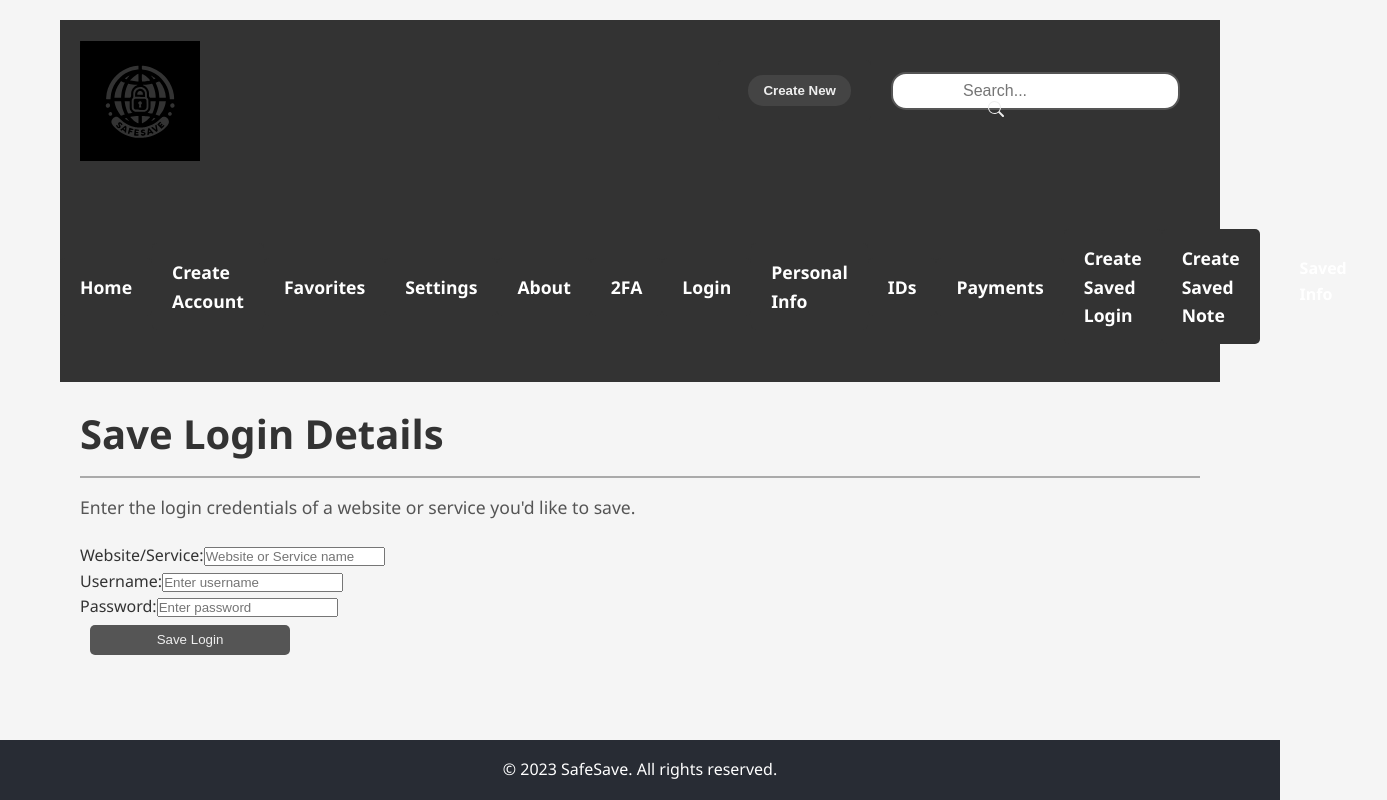
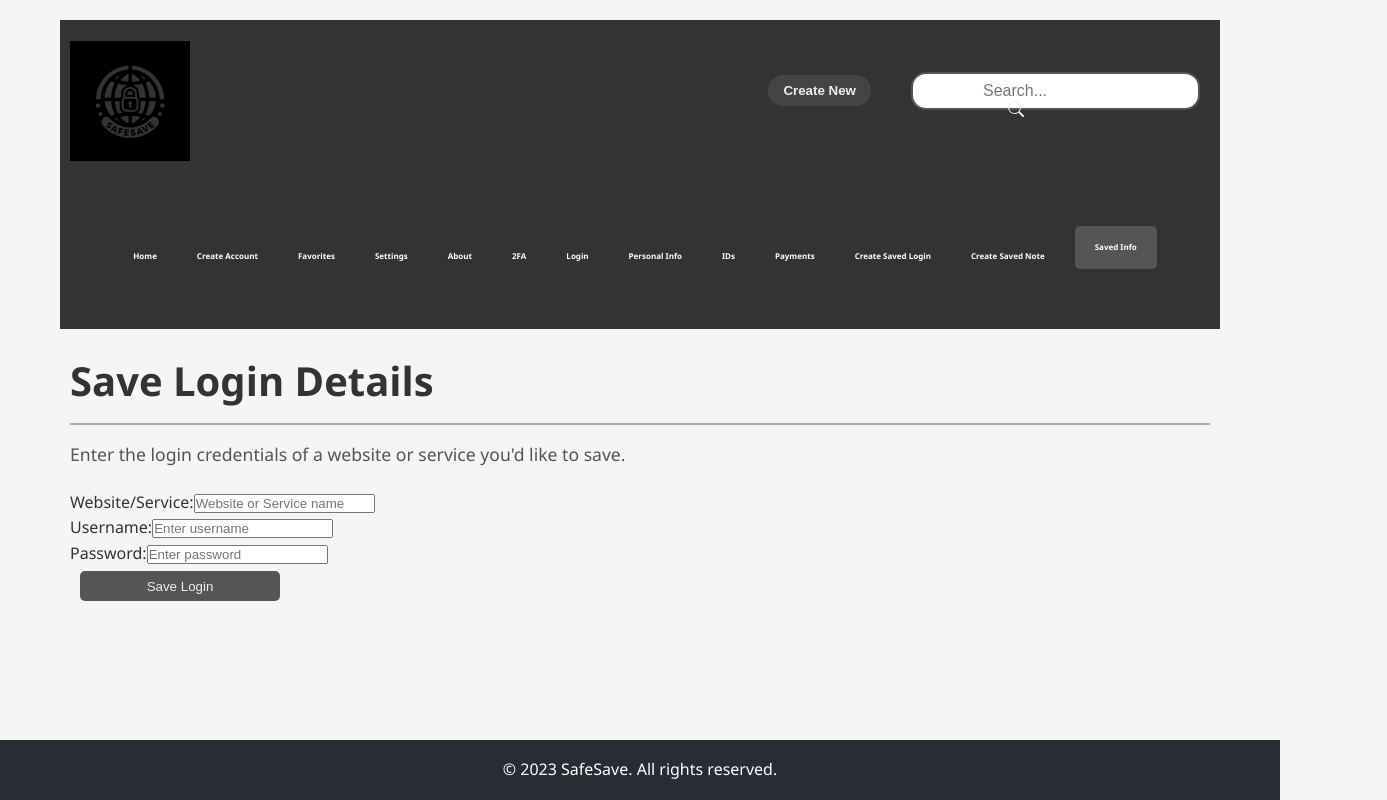
Before and after one commit to aldenmchico/SafeSave, a React (Create React App) app in the folder application-frontend/: page /createsavedlogin in a window 1280 px wide. Shown: the whole page, 1387 px wide, since content can reach past the window. Built offline with nearby package versions, Linux system fonts and the light colour scheme.

Commit message:
Altered css temporarily, adjusted logic for CreateSavedNotePage.js & CreateSavedLoginPage.js, need to test the backend connection

```diff
--- a/application-frontend/src/App.css
+++ b/application-frontend/src/App.css
@@ -14,6 +14,7 @@ nav button {
   font-weight: bold;
   transition: background-color 0.2s;
   margin-left: 10px;
+
 }
 
 nav button:hover {
@@ -79,6 +80,8 @@ nav a:hover, .dropbtn:hover {
 div {
   padding: 20px;
   padding-bottom: 40px;
+  padding-left: 10px;
+  padding-right: 10px;
 }
 
 h1 {
@@ -114,11 +117,12 @@ section {
 ul {
   margin-top: 10px;
   margin-bottom: 20px;
+  font-size: .5rem;
 }
 
 li {
-  font-size: 1.1rem;
-  margin-bottom: 10px;
+  font-size: .5rem;
+  margin-bottom: 2.5px;
   display: flex;
   align-items: center;
   justify-content: space-between;
@@ -181,13 +185,15 @@ body {
 
 nav {
   background-color: #333;
+
 }
 
 nav ul {
   list-style: none;
   padding: 0;
   display: flex;
-  justify-content: space-around;
+  justify-content: center;
+  align-items: center;
 }
 
 nav a {
@@ -229,6 +235,7 @@ main {
   nav ul {
     flex-direction: column;
     align-items: center;
+
   }
 
   .App, main {
@@ -363,6 +370,7 @@ main {
 .dropdown {
   position: relative;
   display: inline-block;
+  font-size: .6rem;
 }
 
 .dropdown-content {
@@ -379,6 +387,7 @@ main {
   padding: 12px 16px;
   text-decoration: none;
   display: block;
+  font-size: .6rem;
 }
 
 .dropdown-content a:hover {
@@ -390,10 +399,10 @@ main {
 }
 
 .dropbtn {
-  background-color: transparent;
+  background-color: #555;
   color: white;
   padding: 15px 20px;
-  font-size: 16px;
+  font-size: .5rem;
   border: none;
   cursor: pointer;
   text-decoration: none;
--- a/application-frontend/src/components/Navigation.js
+++ b/application-frontend/src/components/Navigation.js
@@ -35,7 +35,7 @@ const Navigation = () => {
                     </form>
                 </div>
             </div>
-            <ul style={{ marginTop: '20px', display: 'flex', justifyContent: 'space-around' }}>
+            <ul style={{ marginTop: '5px', display: 'flex', justifyContent: 'space-arod' }}>
                 <li><NavLink to="/">Home</NavLink></li>
                 <li><NavLink to="/createaccount">Create Account</NavLink></li>
                 <li><NavLink to="/favorites">Favorites</NavLink></li>
--- a/application-frontend/src/pages/CreateSavedLoginPage.js
+++ b/application-frontend/src/pages/CreateSavedLoginPage.js
@@ -1,5 +1,10 @@
 import React, { useState } from 'react';
 import { useNavigate } from 'react-router-dom';
+
+const getCurrentUserID = () => {
+    // Placeholder
+    return 1;
+};
 
 function CreateSavedLoginPage() {
     const [website, setWebsite] = useState('');
@@ -10,36 +15,39 @@ function CreateSavedLoginPage() {
     const handleSaveLogin = async (e) => {
         e.preventDefault();
 
-        const loginDetails = {
-            website,
-            username,
-            password
+        const loginItemData = {
+            userLoginItemWebsite: website,
+            userLoginItemUsername: username,
+            userLoginItemPassword: password,
+            userLoginItemDateCreated: new Date().toISOString(),
+            userLoginItemDateUpdated: new Date().toISOString(),
+            userLoginItemDateAccessed: new Date().toISOString(),
+            userID: getCurrentUserID()
         };
 
         try {
-            const response = await fetch('/login_items', {
+            const response = await fetch('http://localhost:8008/login_items', {
                 method: 'POST',
-                headers: {
-                    'Content-Type': 'application/json',
-                },
-                body: JSON.stringify(loginDetails),
+                headers: { 'Content-Type': 'application/json' },
+                body: JSON.stringify(loginItemData)
             });
 
             if (response.ok) {
                 alert('Login details saved successfully!');
-                setWebsite(''); // Reset the website field
-                setUsername(''); // Reset the username field
-                setPassword(''); // Reset the password field
-                navigate('/savedlogins'); // Redirect to the saved logins page after saving
+                // Resetting the form fields after successful submission
+                setWebsite('');
+                setUsername('');
+                setPassword('');
+                navigate('/savedlogins'); // Redirect to the saved logins page
             } else {
-                // Extract error message if any from the response
+                // Error handling for non-200 responses
                 const errorMessage = await response.text();
-                alert(`Failed to save login details. Please try again. Error: ${errorMessage}`);
+                alert(`Failed to save login details. Error: ${errorMessage}`);
             }
         } catch (error) {
             alert(`An error occurred while saving the login details: ${error}`);
         }
-    }
+    };
 
     return (
         <div>
@@ -56,7 +64,7 @@ function CreateSavedLoginPage() {
                         required
                     />
                 </label>
-                <br/>
+                <br />
                 <label>
                     Username:
                     <input
@@ -67,7 +75,7 @@ function CreateSavedLoginPage() {
                         required
                     />
                 </label>
-                <br/>
+                <br />
                 <label>
                     Password:
                     <input
@@ -78,7 +86,7 @@ function CreateSavedLoginPage() {
                         required
                     />
                 </label>
-                <br/>
+                <br />
                 <button type="submit">Save Login</button>
             </form>
         </div>
--- a/application-frontend/src/pages/CreateSavedNotePage.js
+++ b/application-frontend/src/pages/CreateSavedNotePage.js
@@ -1,7 +1,12 @@
 import React, { useState } from 'react';
 import { useNavigate } from 'react-router-dom';
 
+const getCurrentUserID = () => {
+    return 1; // Temporary userID of 1
+};
+
 function CreateSavedNotePage() {
+    const currentUserID = getCurrentUserID();
     const [title, setTitle] = useState('');
     const [content, setContent] = useState('');
     const navigate = useNavigate();
@@ -11,11 +16,14 @@ function CreateSavedNotePage() {
 
         const newNote = {
             title,
-            content
+            content,
+            userNoteDateCreated: new Date().toISOString(),
+            userNoteDateUpdated: new Date().toISOString(),
+            userID: currentUserID
         };
 
         try {
-            const response = await fetch('/notes', {
+            const response = await fetch('http://localhost:8008/notes', {
                 method: 'POST',
                 headers: {
                     'Content-Type': 'application/json',
@@ -25,23 +33,21 @@ function CreateSavedNotePage() {
 
             if (response.ok) {
                 alert('Note saved successfully!');
-                setTitle(''); // Reset the title field
-                setContent(''); // Reset the content field
-                navigate('/savednotes'); // Redirect to the saved notes page after creation
+                setTitle('');
+                setContent('');
+                navigate('/savednotes');
             } else {
-                // Extract error message if any from the response
                 const errorMessage = await response.text();
-                alert(`Failed to save note. Please try again. Error: ${errorMessage}`);
+                alert(`Failed to save note. Error: ${errorMessage}`);
             }
         } catch (error) {
-            alert(`An error occurred while saving the note: ${error}`);
+            alert(`An error occurred: ${error}`);
         }
-    }
+    };
 
     return (
         <div>
             <h1>Create a New Note</h1>
-            <p>Fill out the details below to save a new note.</p>
             <form onSubmit={handleNoteCreation}>
                 <label>
                     Title:
```
